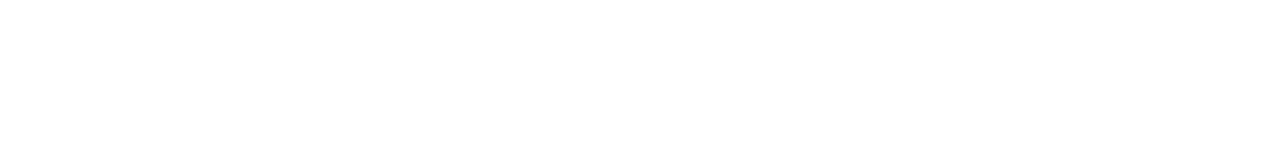
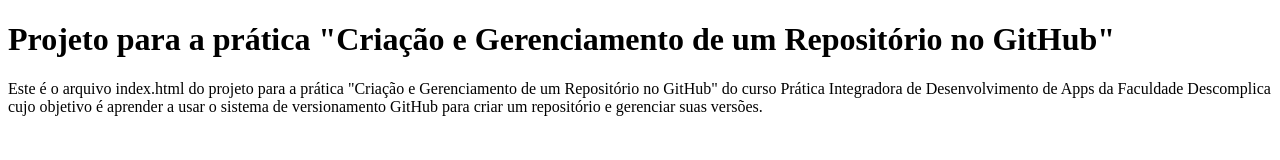
Before and after one commit to andrevf01/exercDescomplica, a plain HTML site: page index.html in a window 1280 px wide. Drawn offline with Linux system fonts and the light colour scheme.

Commit message:
Adicionando título e parágrafo ao arquivo index.html

```diff
--- a/index.html
+++ b/index.html
@@ -3,9 +3,10 @@
 <head>
   <meta charset="UTF-8">
   <meta name="viewport" content="width=device-width, initial-scale=1.0">
-  <title>Document</title>
+  <title>Prática Descomplica</title>
 </head>
 <body>
-
+  <h1>Projeto para a prática "Criação e Gerenciamento de um Repositório no GitHub"</h1>
+  <p>Este é o arquivo index.html do projeto para a prática "Criação e Gerenciamento de um Repositório no GitHub" do curso Prática Integradora de Desenvolvimento de Apps da Faculdade Descomplica cujo objetivo é aprender a usar o sistema de versionamento GitHub para criar um repositório e gerenciar suas versões.</p>
 </body>
 </html>
```
